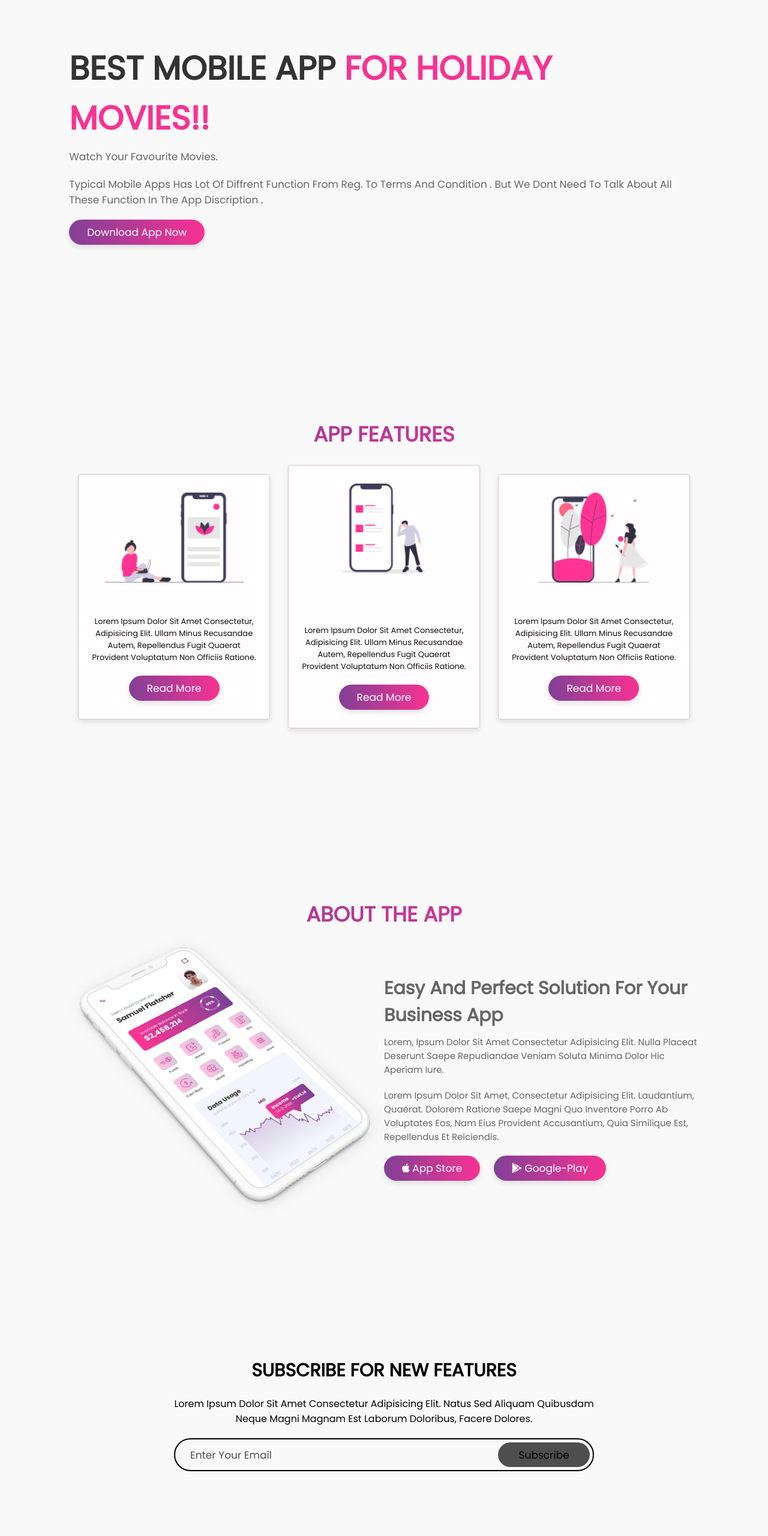
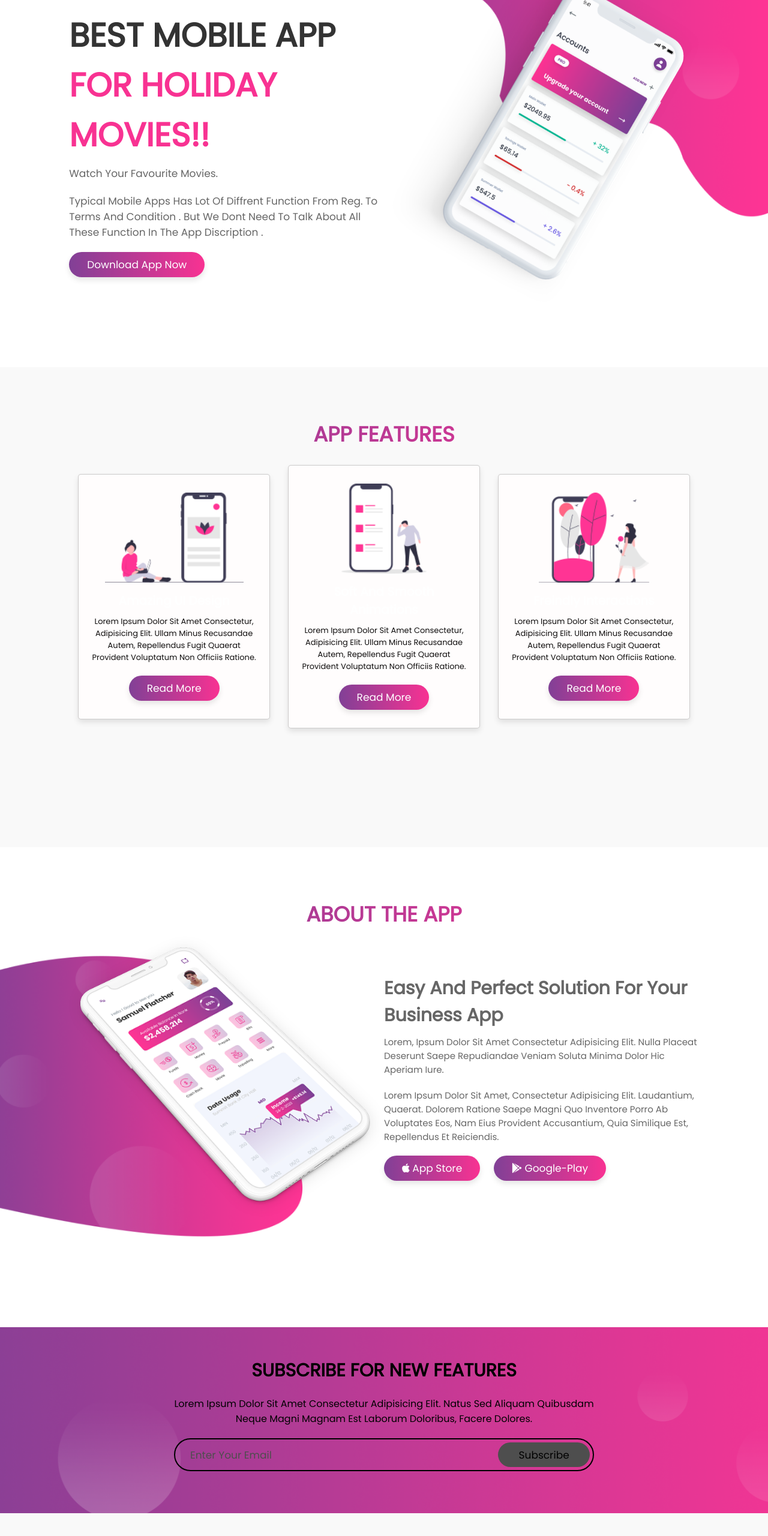
Before and after one commit to olid78/app-server, a plain HTML site: page index.html in a window 1280 px wide. Shown: the part 188-2748 px from the top of the page at 60% size. Drawn offline with Linux system fonts and the light colour scheme.

Commit message:
photo aded

```diff
--- a/index.html
+++ b/index.html
@@ -315,7 +315,7 @@
 
         </div>
 
-        <h1 class="credit"> copyright @ 2021 bySodiol Abdullah </h1>
+        <h1 class="credit"> copyright @ 2021 by Sodiol Abdullah </h1>
 
     </div>
 
--- a/style.css
+++ b/style.css
@@ -112,7 +112,7 @@ header label{
     display: flex;
     align-items: center;
     justify-content: center;
-    background:url(../images/home-bg-img.png) no-repeat;
+    background:url(home-bg-img.png) no-repeat;
     background-size: cover;
     background-position: center;
 }
@@ -185,7 +185,7 @@ header label{
 }
 
 .about{
-    background:url(../images/about-bg.png) no-repeat;
+    background:url(about-bg.png) no-repeat;
     background-size: cover;
     background-position: center;
     padding-bottom: 3rem;
@@ -228,7 +228,7 @@ header label{
 .newsletter{
     text-align: center;
     padding:5rem 1rem;
-    background:url(../images/subscribe-bg.png) no-repeat;
+    background:url(subscribe-bg.png) no-repeat;
     background-size: cover;
     background-position: center;
 }
@@ -465,7 +465,7 @@ header label{
 
 .footer{
     padding-top: 3rem;
-    background:url(../images/footer-bg.png) no-repeat;
+    background:url(footer-bg.png) no-repeat;
     background-size: cover;
     background-position: center;
 }
```
Also changed, not shown: home-bg-img.png (added), home-img.png (added), subscribe-bg.png (added).
